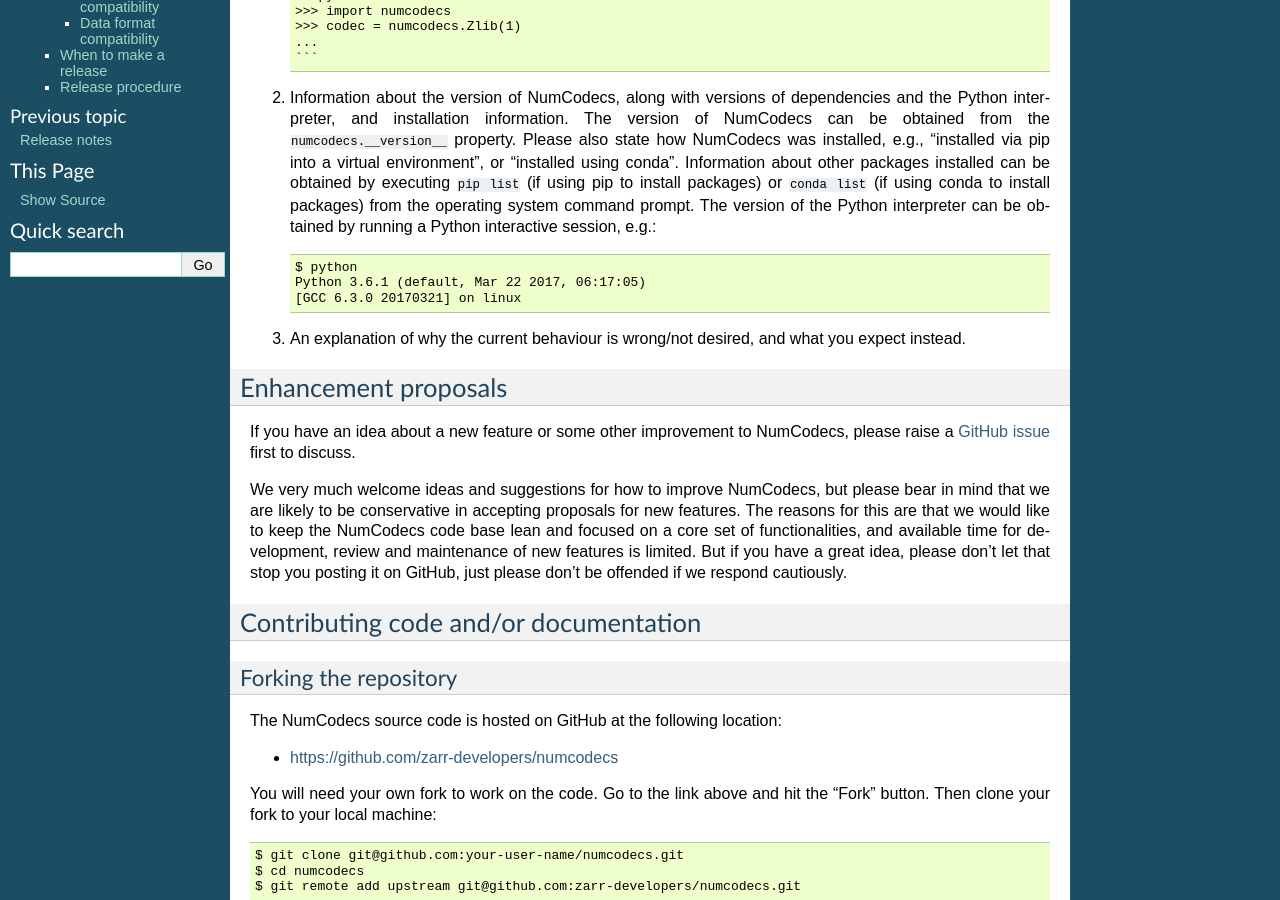
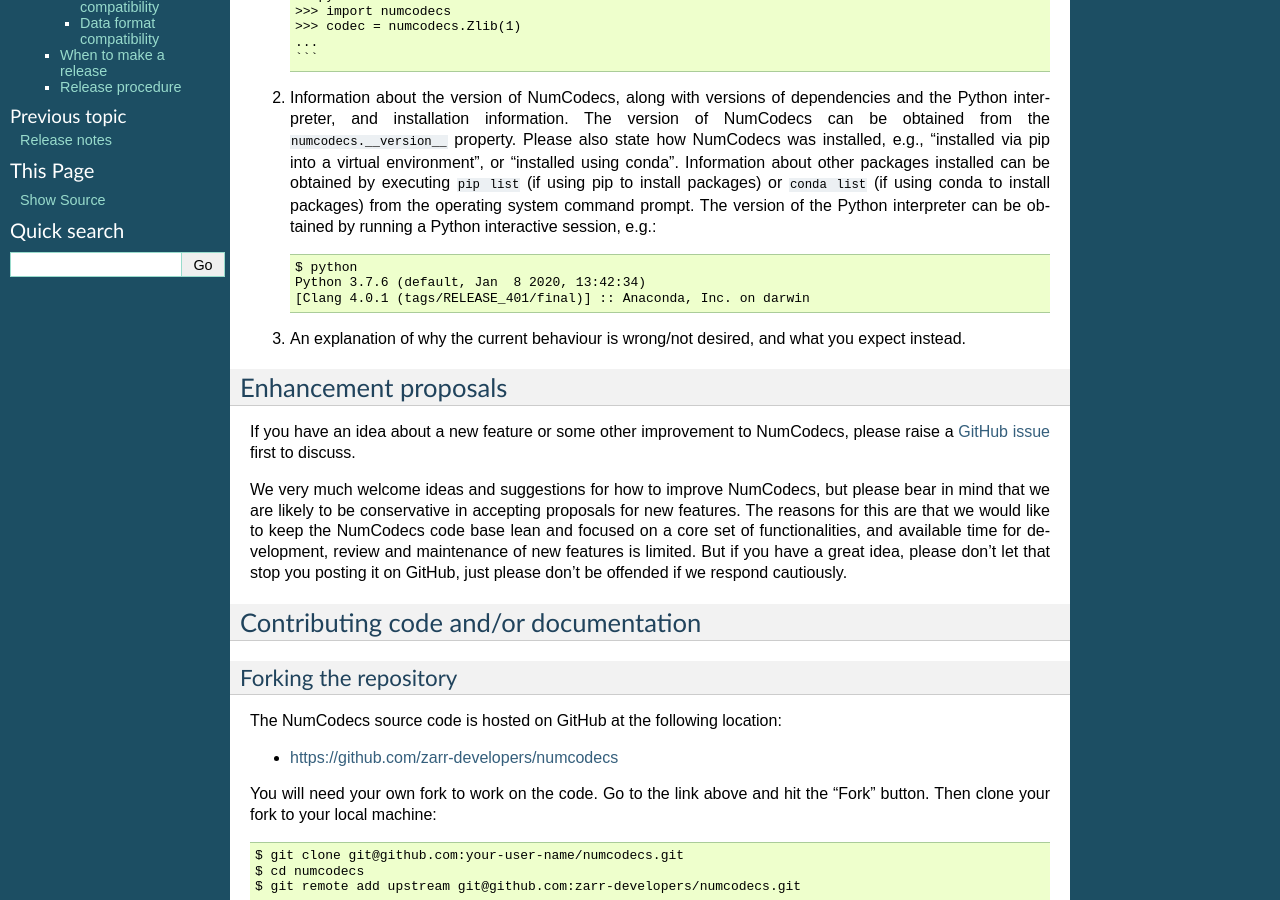
Before and after one commit to zarr-developers/numcodecs, a Sphinx documentation site: the page built from docs/contributing.rst, in a window 1280 px wide and 900 px high, scrolled down 475 px. Built offline with Sphinx 7.4.7, drawn with Linux system fonts in a browser that asks for light colours; pages that are not in the unit, such as notebooks, are missing from menus; the version number could not be read and is left out.

Commit message:
Drop Python 3.6
see: #317
see: https://github.com/zarr-developers/zarr-python/issues/765

```diff
--- a/docs/contributing.rst
+++ b/docs/contributing.rst
@@ -43,8 +43,8 @@
    interpreter can be obtained by running a Python interactive session, e.g.::
 
     $ python
-    Python 3.6.1 (default, Mar 22 2017, 06:17:05)
-    [GCC 6.3.0 20170321] on linux
+    Python 3.7.6 (default, Jan  8 2020, 13:42:34)
+    [Clang 4.0.1 (tags/RELEASE_401/final)] :: Anaconda, Inc. on darwin
 
 3. An explanation of why the current behaviour is wrong/not desired, and what you
    expect instead.
--- a/setup.py
+++ b/setup.py
@@ -346,7 +346,7 @@
         ext_modules=ext_modules,
         cmdclass=cmdclass,
         package_dir={"": "."},
-        python_requires=">=3.6, <4",
+        python_requires=">=3.7, <4",
         packages=["numcodecs", "numcodecs.tests"],
         classifiers=[
             "Development Status :: 4 - Beta",
@@ -358,10 +358,10 @@
             "Topic :: Software Development :: Libraries :: Python Modules",
             "Operating System :: Unix",
             "Programming Language :: Python :: 3",
-            "Programming Language :: Python :: 3.6",
             "Programming Language :: Python :: 3.7",
             "Programming Language :: Python :: 3.8",
             "Programming Language :: Python :: 3.9",
+            "Programming Language :: Python :: 3.10",
         ],
         author='Alistair Miles',
         author_email='alimanfoo@googlemail.com',
```
Also changed, not shown: 3 other files.
